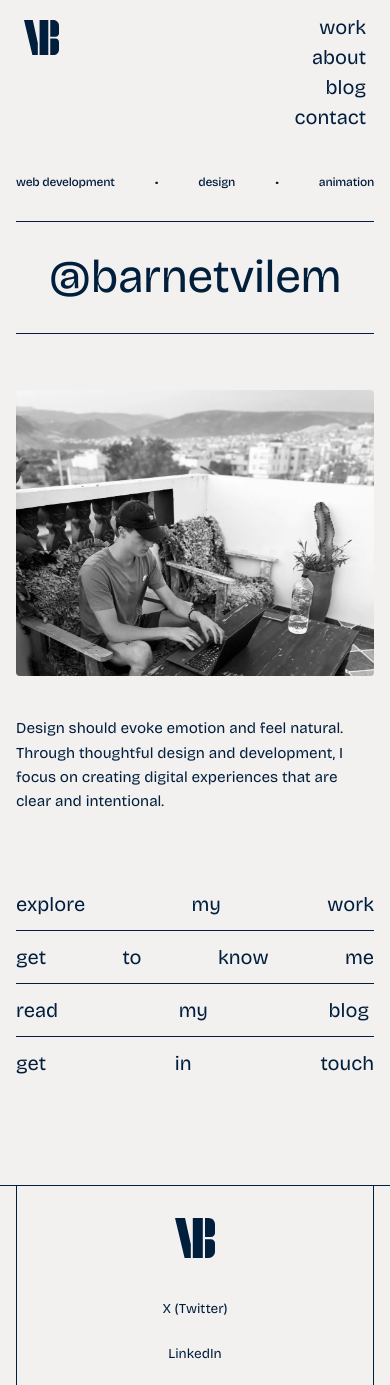
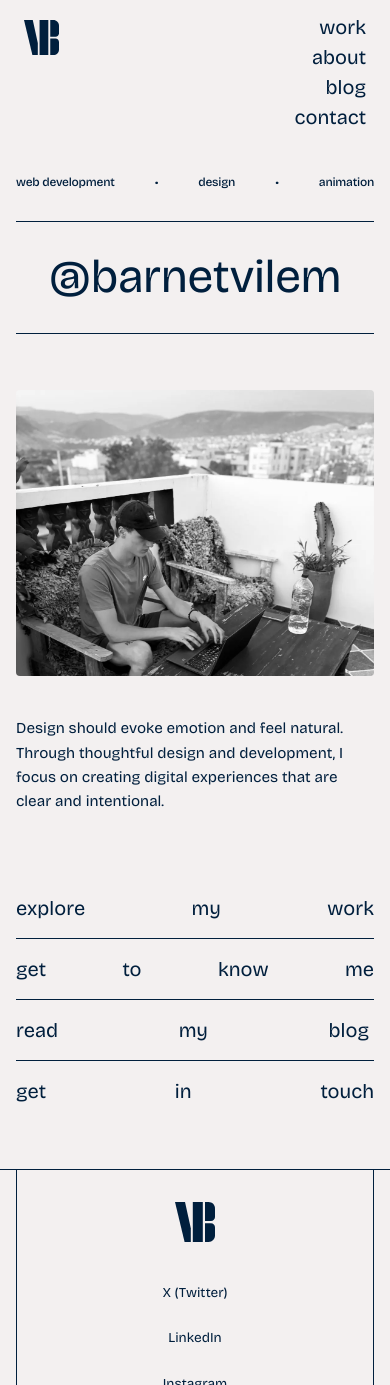
Before and after one commit to VilemB/vilembarnet, a Next.js app: page / in a window 390 px wide. Shown: the top 1385 px of the page. Built offline with nearby package versions, Linux system fonts and the light colour scheme.

Commit message:
better spacing

```diff
--- a/src/styles/globals.css
+++ b/src/styles/globals.css
@@ -218,8 +218,8 @@ section.home {
   display: flex;
   flex-direction: column;
   width: 100%;
-  padding-bottom: 6rem;
-  padding-top: 2rem;
+  padding-bottom: 8rem;
+  padding-top: 6rem;
 }
 
 
@@ -230,7 +230,7 @@ section.home {
   justify-content: space-between;
   align-items: center;
   width: 100%;
-  padding: 2.5rem 0;
+  padding: 3rem 0;
 
   font-family: var(--font-bricolage), sans-serif;
   font-size: clamp(1.5rem, 6vw, 7rem);
@@ -309,8 +309,13 @@ section.home {
   }
 
   .cta-row a {
-    padding: 1rem 0;
+    padding: 1.5rem 0;
     font-size: clamp(1.25rem, 5vw, 2.5rem);
+  }
+
+  .hero-cta {
+    padding-top: 3rem;
+    padding-bottom: 4rem;
   }
 }
 
@@ -321,6 +326,15 @@ section.home {
 
   .hero-content hr {
     margin: 1.5rem 0;
+  }
+
+  .hero-cta {
+    padding-top: 2rem;
+    padding-bottom: 3rem;
+  }
+
+  .cta-row a {
+    padding: 1.25rem 0;
   }
 }
 
```
